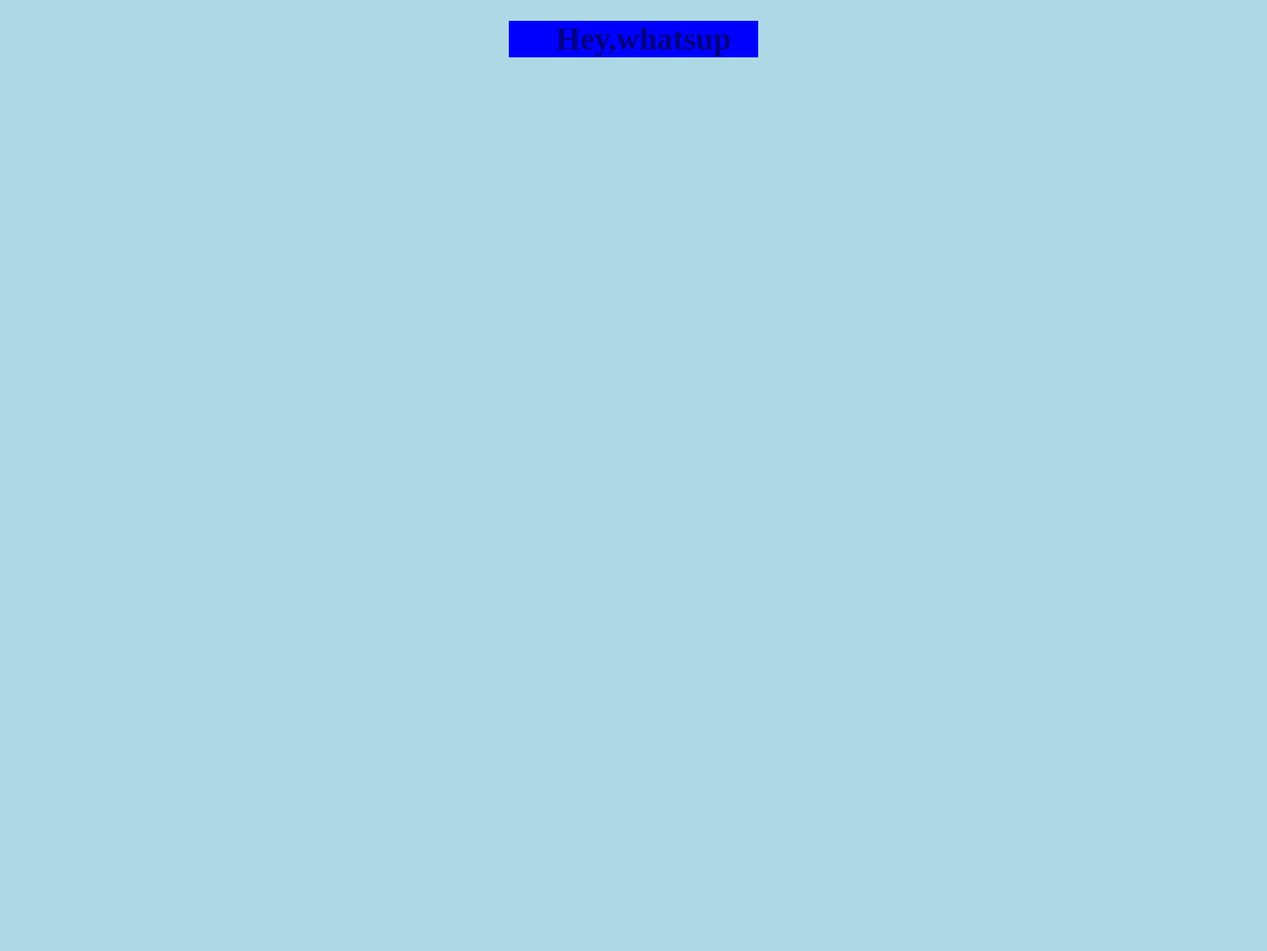
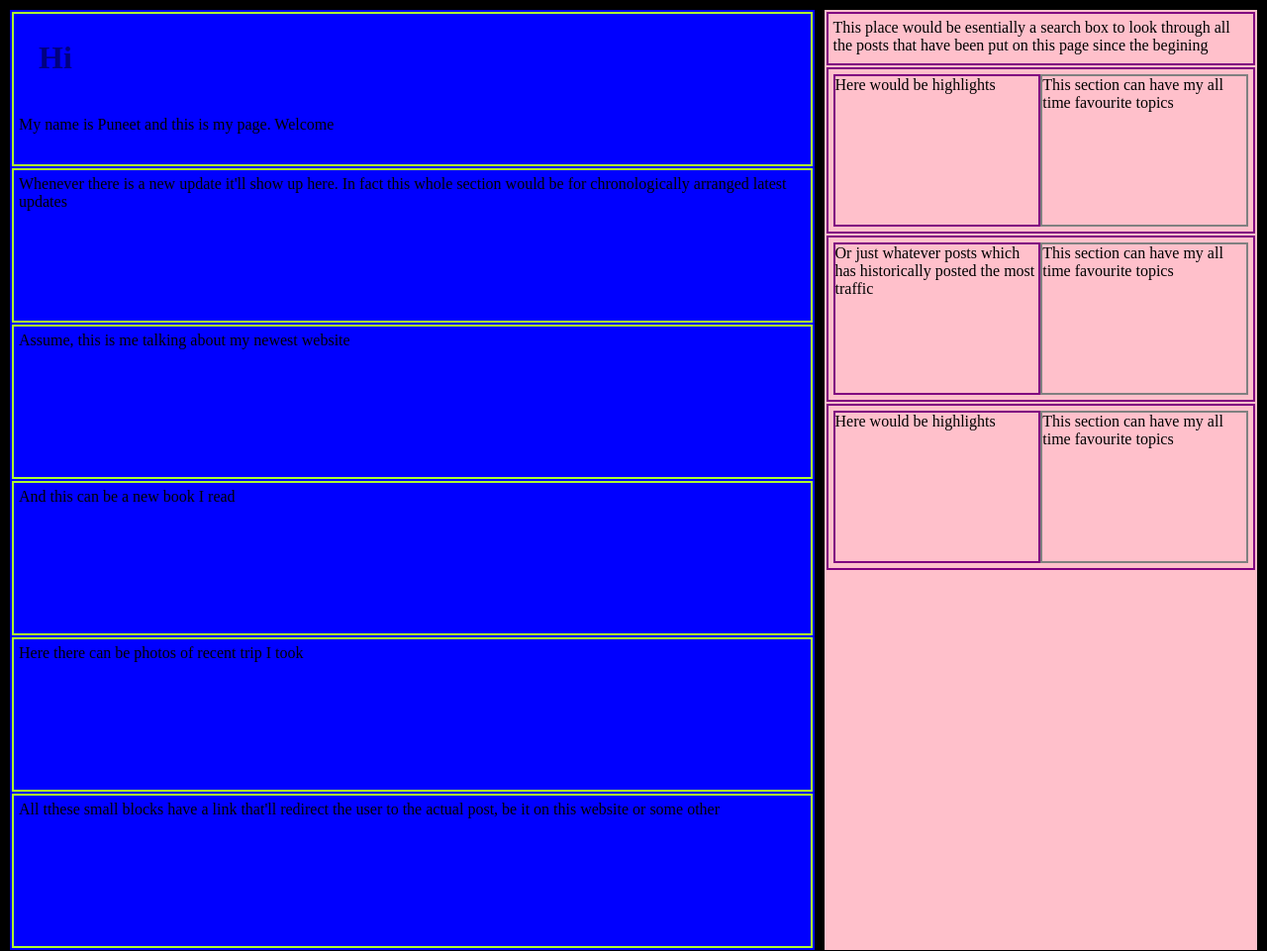
Before and after one commit to puneetkgit/Assignment1, a plain HTML site: page index.html in a window 1280 px wide. Shown: the whole page at 99% size. Before the commit the page ends 800 px from the top, so only its background shows below. Drawn offline with Linux system fonts and the light colour scheme.

Commit message:
Second commit. Added CSS. Will make more changes

```diff
--- a/index.html
+++ b/index.html
@@ -8,9 +8,38 @@
     <title>Proj1</title>
 </head>
 <body>
-    <div class="greet">
-        <h1>Hey,whatsup</h1>
+    <div class="left">
+        <div class="left-block"><h1>Hi</h1><br>My name is Puneet and this is my page. Welcome</div>
+        <div class="left-block">Whenever there is a new update it'll show up here. In fact this whole section would be for chronologically arranged latest updates</div>
+        <div class="left-block">Assume, this is me talking about my newest website</div>
+        <div class="left-block">And this can be a new book I read</div>
+        <div class="left-block">Here there can be photos of recent trip I took</div>
+
+        <div class="left-block">All tthese small blocks have a link that'll redirect the user to the actual post, be it on this website or some other</div>
+    </div>
+
+
+    <div class="right">
+
+        <div class="search-box">
+            This place would be esentially a search box to look through all the posts that have been put on this page since the begining
+        </div>
+
+        <div class="highlights">
+                <div class="rl">Here would be highlights</div>
+                <div class="rr">This section can have my all time favourite topics</div>
+        </div>
+        <div class="highlights">
+                <div class="rl">Or just whatever posts which has historically posted the most traffic</div>
+                <div class="rr">This section can have my all time favourite topics</div>
+        </div>
+        <div class="highlights">
+                <div class="rl">Here would be highlights</div>
+                <div class="rr">This section can have my all time favourite topics</div>
+        </div>
+
 
     </div>
+
 </body>
 </html>
--- a/mystyle.css
+++ b/mystyle.css
@@ -1,5 +1,9 @@
 body {
     background-color: lightblue;
+    display: flex;
+    border: 5px solid black;
+    margin: 0 auto
+
   }
 
   h1 {
@@ -7,9 +11,63 @@ body {
     margin-left: 20px;
   }
 
- .greet {
+ .left {
       background-color: blue;
       margin: 0 auto;
-      width: 20%;
-      text-align: center;
+      border: 5px solid black;
+      width: 65%;
   }
+
+  .right{
+    background-color: pink;
+    margin: 0 auto;
+    border: 5px solid black;
+    width: 35%;
+  }
+
+  .left-block{
+      height:fit-content;
+      border: 2px solid greenyellow;
+      margin: 2px;
+      padding: 5px;
+      min-height: 142px;
+  }
+
+
+  .right-block{
+    height:fit-content;
+    border: 2px solid greenyellow;
+    margin: 2px;
+    padding: 5px;
+    min-height: 40px;
+}
+
+.highlights{
+    height:fit-content;
+    border: 2px solid purple;
+    margin: 2px;
+    padding: 5px;
+    min-height: 40px;
+    display: flex
+}
+
+.search-box{
+    height:fit-content;
+    border: 2px solid purple;
+    margin: 2px;
+    padding: 5px;
+    min-height: 40px;
+}
+
+.rl{
+    border: 2px solid purple;
+    width: 50%;
+    min-height: 150px;
+
+}
+
+.rr{
+    border: 2px solid gray;
+    width: 50%;
+
+}
```
